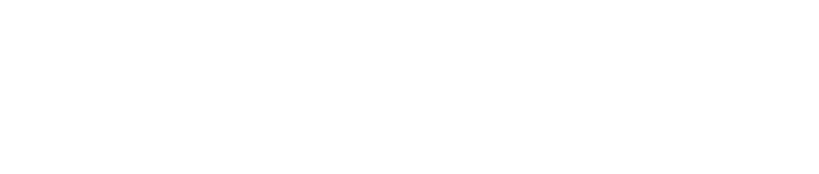
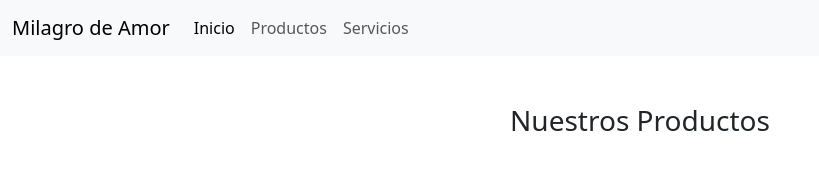
Before and after one commit to LRobertoCruz/proyectoFinalMirandaChiervo, a website: page pages/productos.html in a window 1280 px wide. Shown: the whole page, without its empty margins (0-819 px from the left). Drawn offline with nearby package versions, Linux system fonts and the light colour scheme.

Commit message:
Se añaden los contenedores para almacenar los productos y el carrito

```diff
--- a/pages/productos.html
+++ b/pages/productos.html
@@ -3,9 +3,56 @@
 <head>
     <meta charset="UTF-8">
     <meta name="viewport" content="width=device-width, initial-scale=1.0">
+    <!-- Bootstrap Styles -->
+    <link href="https://cdn.jsdelivr.net/npm/bootstrap@5.3.2/dist/css/bootstrap.min.css" rel="stylesheet"
+        integrity="sha384-T3c6CoIi6uLrA9TneNEoa7RxnatzjcDSCmG1MXxSR1GAsXEV/Dwwykc2MPK8M2HN" crossorigin="anonymous">
+    <!-- Local Styles -->
+    <link rel="stylesheet" href="../styles/styles.css">
     <title>Milagro de Amor - Productos</title>
 </head>
 <body>
+    <div class="container-fl">
+        <nav class="navbar navbar-expand-lg bg-body-tertiary">
+            <div class="container-fluid">
+                <a href="#" class="navbar-brand">Milagro de Amor</a>
+                <button class="navbar-toggler" type="button" data-bs-toggle="collapse"
+                    data-bs-target="#navbarSuppoertedContent">
+                    <span class="navbar-toggle-icon"></span>
+                </button>
+                <div class="collapse navbar-collapse" id="navbarSupportedContent">
+                    <ul class="navbar-nav me-auto mb-2 mb-lg-0">
+                        <li class="nav-item">
+                            <a href="../index.html" class="nav-link active">Inicio</a>
+                        </li>
+                        <li class="nav-item">
+                            <a href="#" class="nav-link">Productos</a>
+                        </li>
+                        <li class="nav-item">
+                            <a href="../pages/servicios.html" class="nav-link">Servicios</a>
+                        </li>
+                    </ul>
+                </div>
+            </div>
+        </nav>
+        <div class="mb-5"></div>
+        <div class="text-center">
+            <h3>Nuestros Productos</h3>
+        </div>
+        <div class="container">
+            <div class="row" id="product-container">
 
+            </div>
+            <div class="row mt-4" id="cart-container">
+
+            </div>
+        </div>
+    </div>
+
+    <!-- Bootstrap Script -->
+    <script src="https://cdn.jsdelivr.net/npm/bootstrap@5.3.2/dist/js/bootstrap.bundle.min.js"
+        integrity="sha384-C6RzsynM9kWDrMNeT87bh95OGNyZPhcTNXj1NW7RuBCsyN/o0jlpcV8Qyq46cDfL"
+        crossorigin="anonymous"></script>
+    <!-- Local Script -->
+    <script src="../js/productos.js"></script>
 </body>
 </html>
```
